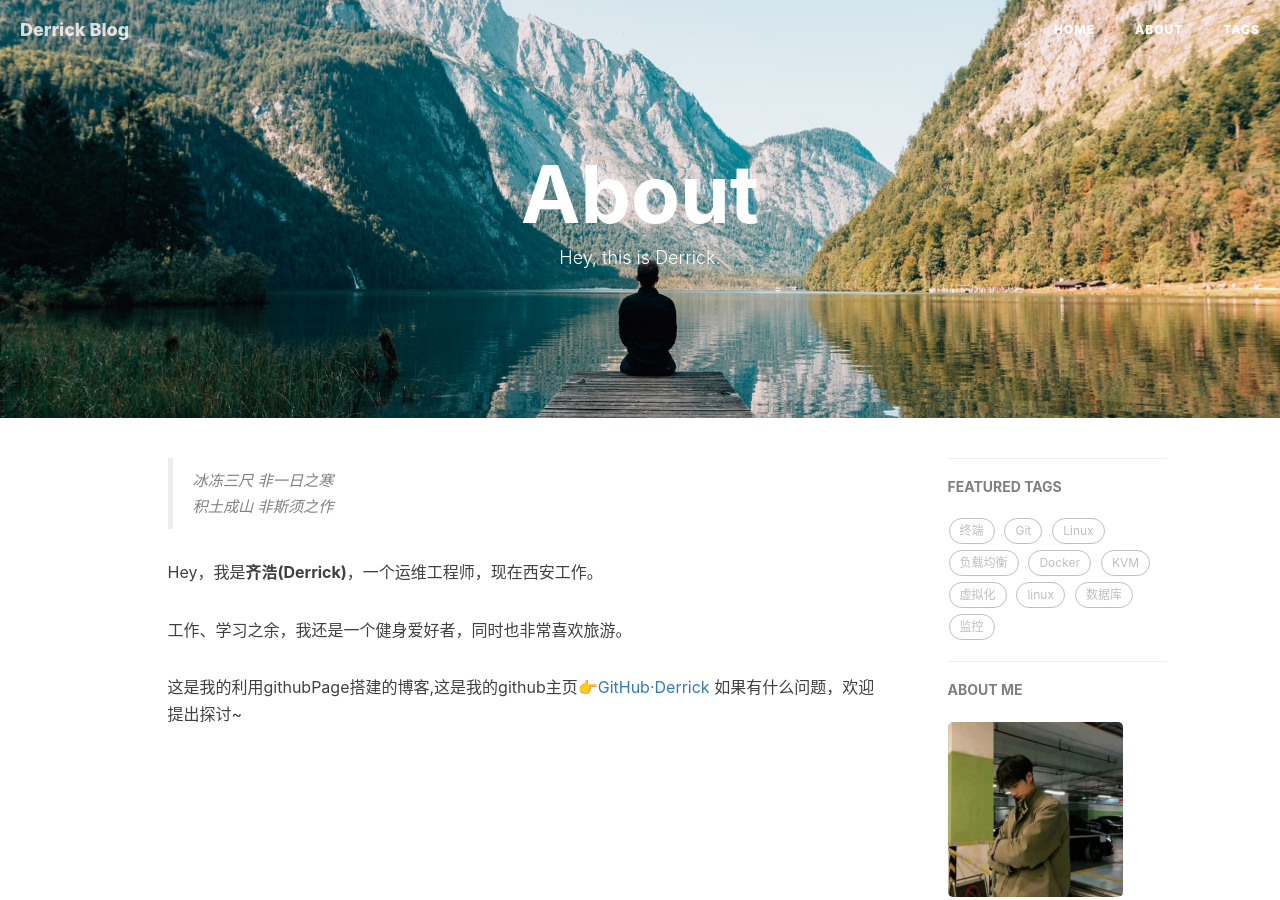
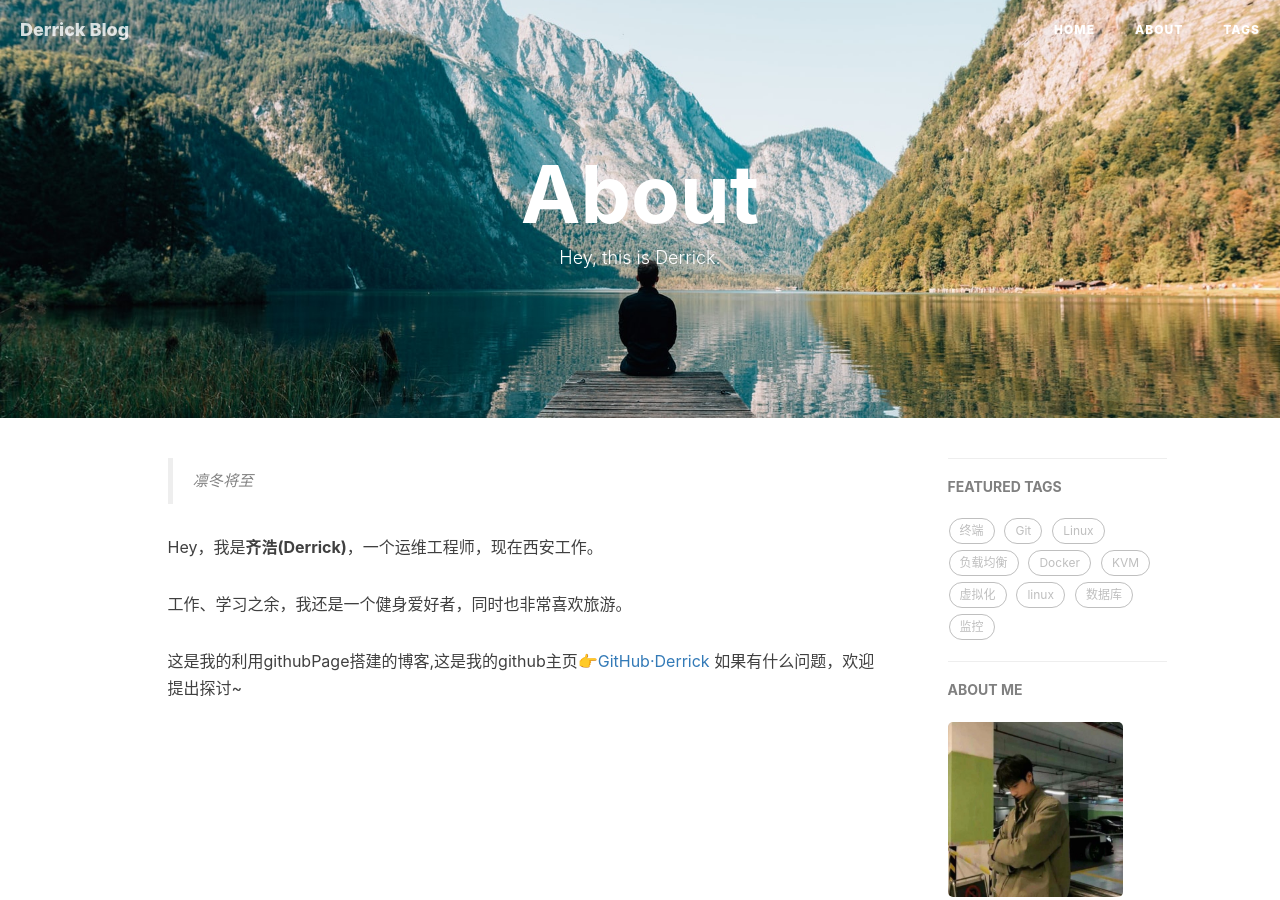
Before and after one commit to Derrickqi/derrickqi.github.io, a Jekyll site: the page built from about.html, in a window 1280 px wide and 900 px high. Built offline with Jekyll 4.4.1, drawn with Linux system fonts in a browser that asks for light colours; nearby versions of some CDN libraries; comment, search, counter and statistics services are not loaded.

Commit message:
Update about.html

```diff
--- a/about.html
+++ b/about.html
@@ -10,8 +10,7 @@
 <div class="zh post-container">
 
     <!--copied from markdown -->
-    <blockquote><p>冰冻三尺 非一日之寒<br>
-    积土成山 非斯须之作</p></blockquote>
+    <blockquote><p>凛冬将至</p></blockquote>
 
     <p>Hey，我是<strong>齐浩(Derrick)</strong>，一个运维工程师，现在西安工作。</p>
 
```
